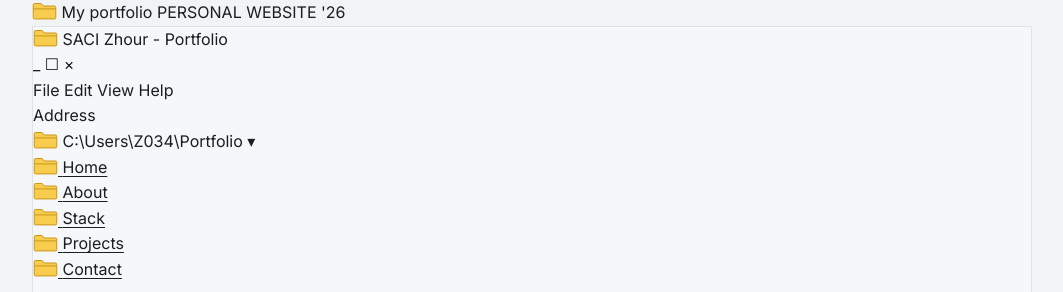
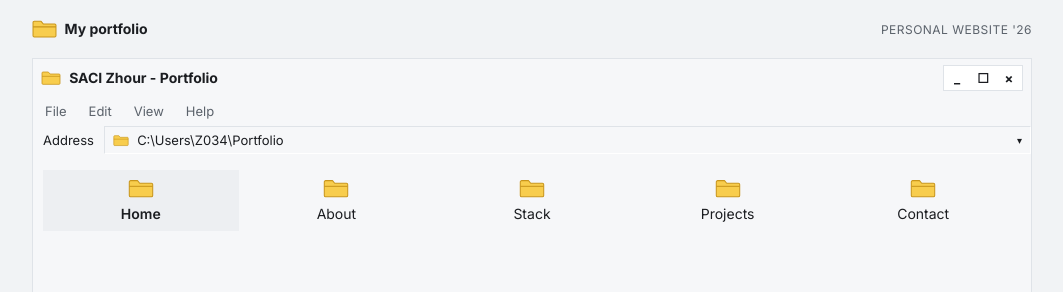
Before and after one commit to Z034/portfolio, a plain HTML site: page index.html in a window 1280 px wide. Shown: the top 292 px of the page, without its empty margins (108-1171 px from the left). Drawn offline with nearby package versions, Linux system fonts and the light colour scheme.

Commit message:
style window frame

```diff
--- a/css/style.css
+++ b/css/style.css
@@ -222,3 +222,161 @@ a {
   margin-bottom: var(--space-5);
   --icon-size: 1.05em;
 }
+
+
+
+
+/* desktop bar */
+.desktop-bar {
+  display: flex;
+  flex-wrap: wrap;
+  align-items: center;
+  justify-content: space-between;
+  gap: var(--space-1) var(--space-4);
+  padding-block: 1.125rem;
+}
+
+.desktop-bar__title {
+  display: inline-flex;
+  align-items: center;
+  gap: var(--space-2);
+  font-size: var(--fs-sm);
+  font-weight: 700;
+  --icon-size: 1.4em;
+}
+
+.desktop-bar__meta {
+  font-size: 0.75rem;
+  letter-spacing: 0.04em;
+  text-transform: uppercase;
+  color: var(--color-muted);
+}
+
+
+
+/* title bar */
+.title-bar {
+  display: flex;
+  align-items: center;
+  justify-content: space-between;
+  gap: var(--space-3);
+  padding: 0.375rem 0.5rem;
+}
+
+.title-bar__text {
+  display: flex;
+  align-items: center;
+  gap: var(--space-2);
+  min-width: 0;
+  font-size: var(--fs-sm);
+  font-weight: 700;
+  --icon-size: 1.15em;
+}
+
+.title-bar__controls {
+  display: flex;
+  flex-shrink: 0;
+  background: var(--color-white);
+  border: 1px solid var(--color-line);
+  cursor: default;
+  user-select: none;
+}
+
+.win-btn {
+  display: grid;
+  place-items: center;
+  width: 1.625rem;
+  height: 1.5rem;
+  font-size: 0.8125rem;
+  font-weight: 700;
+  line-height: 1;
+}
+
+
+
+/* menu bar */
+.menu-bar {
+  display: flex;
+  gap: 1.375rem;
+  padding: var(--space-1) 0.75rem;
+  font-size: var(--fs-xs);
+  color: var(--color-muted);
+  cursor: default;
+  user-select: none;
+}
+
+
+/* address bar */
+.address-bar {
+  display: flex;
+  align-items: stretch;
+  font-size: var(--fs-xs);
+  line-height: 1.4;
+}
+
+.address-bar__label {
+  display: flex;
+  align-items: center;
+  padding: 0 0.625rem;
+}
+
+.address-bar__path {
+  display: flex;
+  flex: 1;
+  align-items: center;
+  gap: var(--space-2);
+  min-width: 0;
+  padding: var(--space-1) var(--space-2);
+  border: 1px solid var(--color-white);
+  border-top-color: var(--color-line);
+  border-left-color: var(--color-line);
+  --icon-size: 1em;
+}
+
+#address-path {
+  min-width: 0;
+  overflow: hidden;
+  text-overflow: ellipsis;
+  white-space: nowrap;
+}
+
+.address-bar__arrow {
+  margin-left: auto;
+  font-size: 0.625rem;
+  cursor: default;
+}
+
+
+
+
+/* nav tabs */
+.main-nav {
+  padding: var(--space-4) 0.625rem 0;
+}
+
+.nav-tabs {
+  display: grid;
+  grid-template-columns: repeat(5, minmax(0, 1fr));
+}
+
+.nav-tab {
+  display: flex;
+  flex-direction: column;
+  align-items: center;
+  gap: 0.375rem;
+  padding: var(--space-2) 0.25rem;
+  font-size: clamp(0.75rem, 0.6rem + 0.7vw, 0.875rem);
+  line-height: 1.3;
+  text-decoration: none;
+  --icon-size: 1.3rem;
+}
+
+.nav-tab:hover {
+  background: rgb(0 0 0 / 0.04);
+}
+
+.nav-tab.is-active,
+.nav-tab[aria-current="page"] {
+  font-weight: 600;
+  background: var(--color-surface);
+}
```
